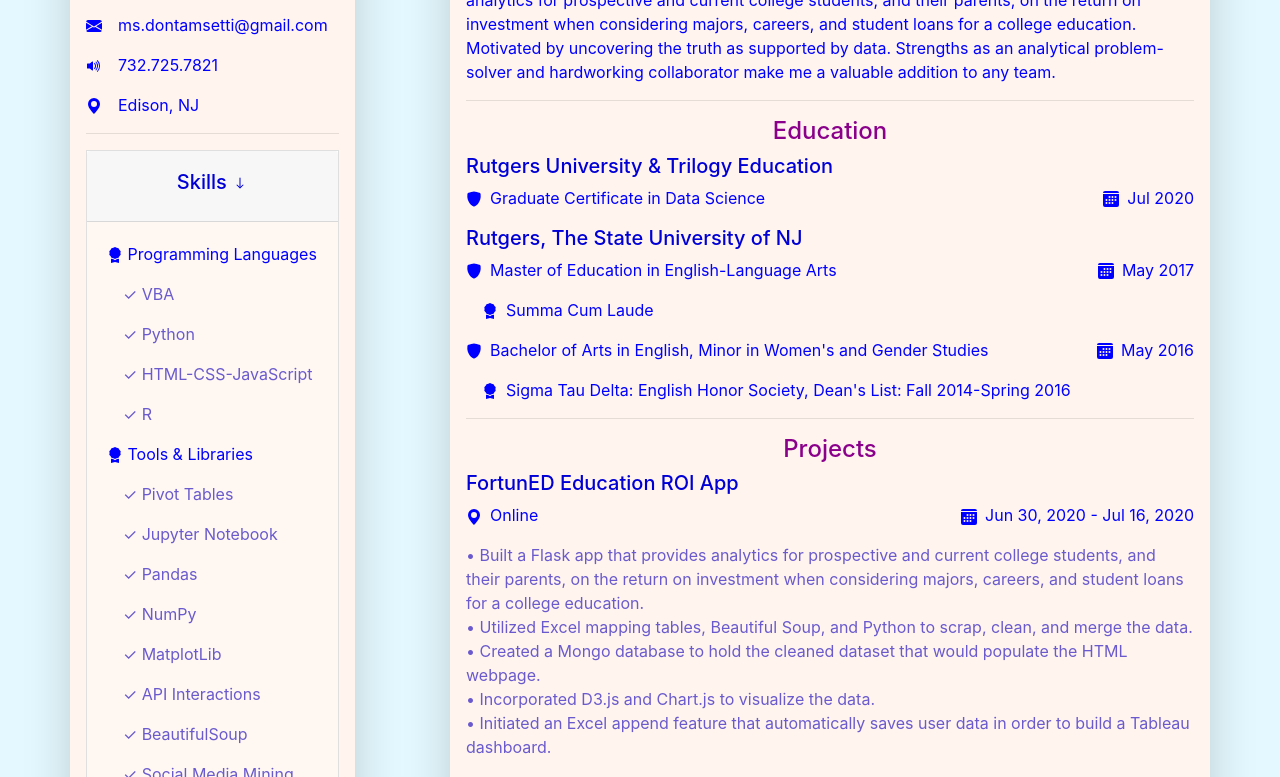
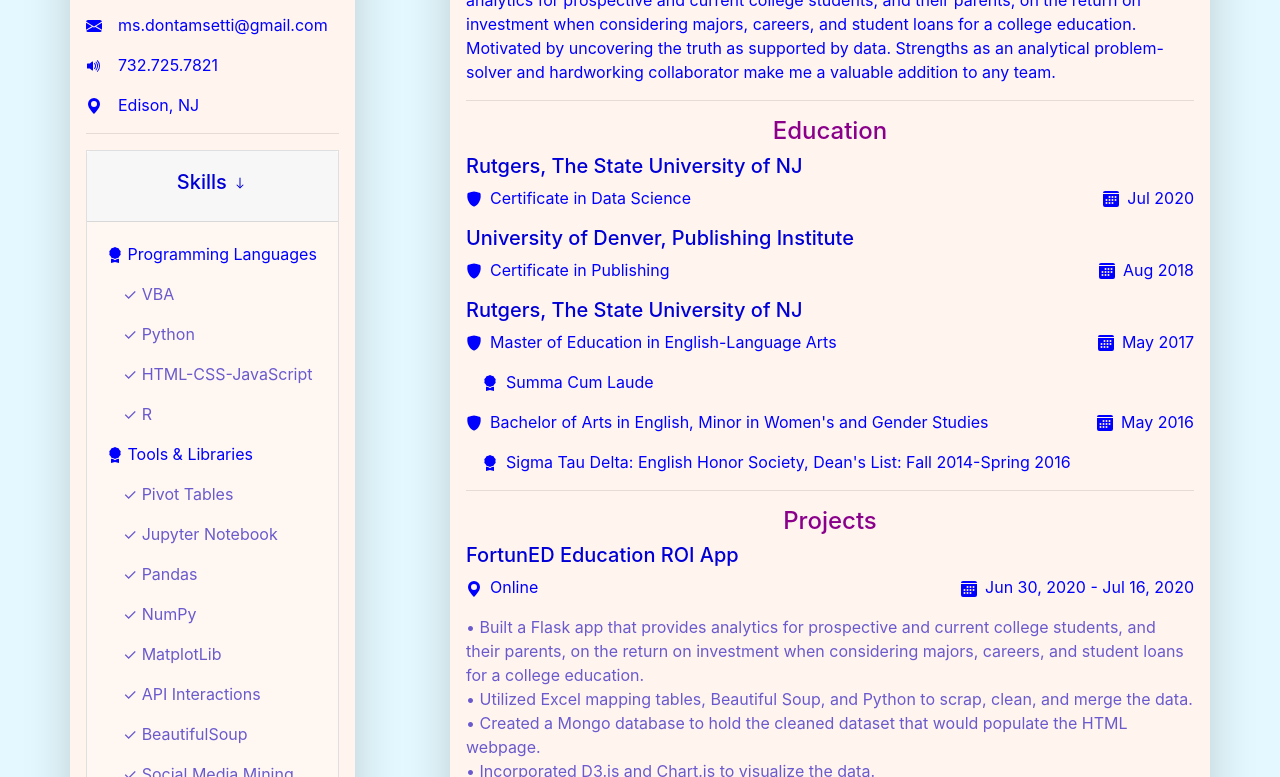
Before and after one commit to swati-dontamsetti/swati-dontamsetti.github.io, a plain HTML site: page index.html in a window 1280 px wide. Shown: the part 323-1100 px from the top of the page. Drawn offline with nearby package versions, Linux system fonts and the light colour scheme.

Commit message:
addition to education

```diff
--- a/index.html
+++ b/index.html
@@ -111,10 +111,15 @@
                 </p>
                 <hr>
                 <h4 class="text-center">Education</h4>
-                <h5>Rutgers University & Trilogy Education</h5>
+                <h5>Rutgers, The State University of NJ</h5>
                 <p class="d-flex">
-                    <a class="mr-auto"><img alt="shield" src="static/images/shield.svg">&ensp;Graduate Certificate in Data Science</a>
+                    <a class="mr-auto"><img alt="shield" src="static/images/shield.svg">&ensp;Certificate in Data Science</a>
                     <a class="ml-auto"><img alt="calendar" src="static/images/calendar.svg">&ensp;Jul 2020</a>
+                </p>
+                <h5>University of Denver, Publishing Institute</h5>
+                <p class="d-flex">
+                    <a class="mr-auto"><img alt="shield" src="static/images/shield.svg">&ensp;Certificate in Publishing</a>
+                    <a class="ml-auto"><img alt="calendar" src="static/images/calendar.svg">&ensp;Aug 2018</a>
                 </p>
                 <h5>Rutgers, The State University of NJ</h5>
                 <p class="d-flex">
```
